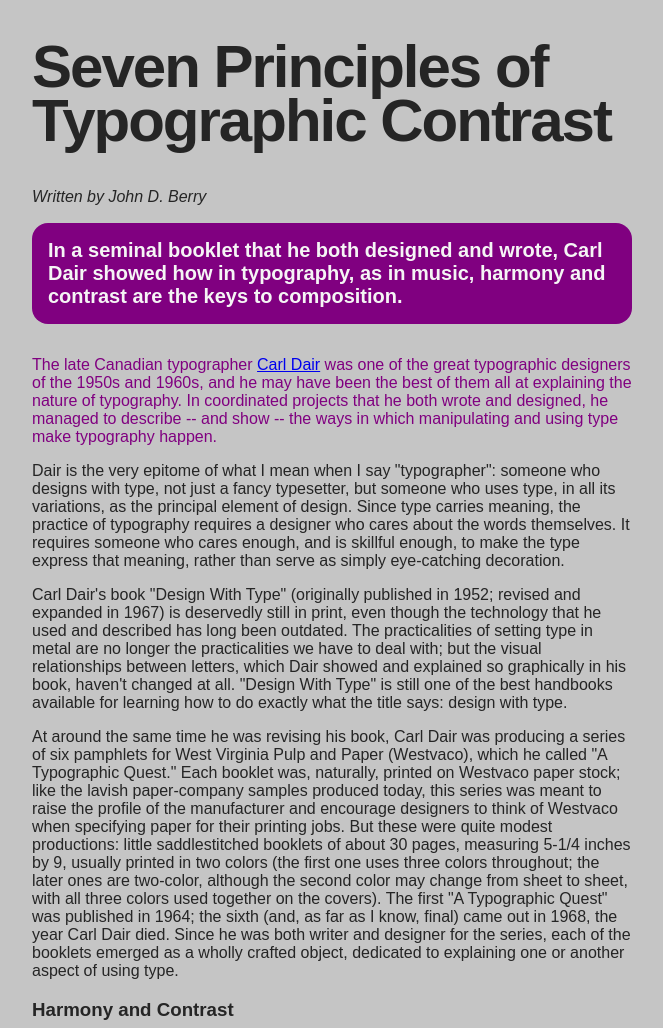
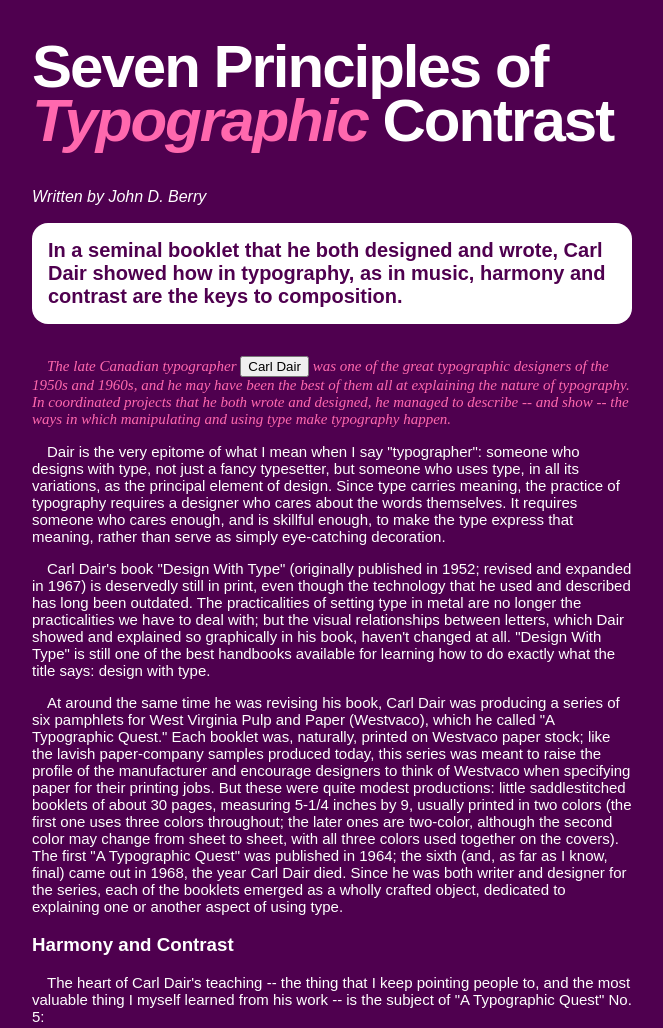
Before and after one commit to ecouture06/WebDesign1, a plain HTML site: page index.html in a window 1280 px wide. Shown: the top 1028 px of the page, without its empty margins (308-971 px from the left). Drawn offline with Linux system fonts and the light colour scheme.

Commit message:
added button and chaged colors

```diff
--- a/index.html
+++ b/index.html
@@ -19,7 +19,7 @@
 
         <h2>In a seminal booklet that he both designed and wrote, Carl Dair showed how in typography, as in music, harmony and contrast are the keys to composition.</h2>
 
-        <p class="intro">The late Canadian typographer <a href="https://en.wikipedia.org/wiki/Carl_Dair">Carl Dair</a> was one of the great typographic designers of the 1950s and 1960s, and he may have been the best of them all at explaining the nature of typography. In coordinated projects that he both wrote and designed, he managed to describe -- and show -- the ways in which manipulating and using type make typography happen.</p>
+        <p class="intro">The late Canadian typographer <button onclick="document.location='https://i.imgflip.com/982lba.jpg '">Carl Dair </button> was one of the great typographic designers of the 1950s and 1960s, and he may have been the best of them all at explaining the nature of typography. In coordinated projects that he both wrote and designed, he managed to describe -- and show -- the ways in which manipulating and using type make typography happen.</p>
 
         <p>Dair is the very epitome of what I mean when I say "typographer": someone who designs with type, not just a fancy typesetter, but someone who uses type, in all its variations, as the principal element of design. Since type carries meaning, the practice of typography requires a designer who cares about the words themselves. It requires someone who cares enough, and is skillful enough, to make the type express that meaning, rather than serve as simply eye-catching decoration.</p>
 
--- a/styles.css
+++ b/styles.css
@@ -1,6 +1,6 @@
 body {
-    background-color: #c5c5c5;
-    color: #252525;
+    background-color:rgb(79, 0, 79);
+    color: #ffffff;
     font-family: "DM Sans", sans-serif;
 }
 
@@ -19,8 +19,8 @@ h1 {
 }
 
 h2 {
-    background-color: purple ;
-    color: whitesmoke;
+    background-color: rgb(255, 255, 255) ;
+    color: rgb(79, 0, 79);
     padding: 16px;
     font-size: 20px;
     font-weight: 600;
@@ -29,10 +29,18 @@ h2 {
 }
 
 p {
-    font-size: ;
-    text-indent: ;
+    font-size: 15px;
+    text-indent: 15px;
 }
 
 .intro {
-    color: purple;
+    color: rgb(255, 104, 174);
+    font-family: "DM Sans";
+    font-style: italic;
 }
+
+.fancy {
+    font-style: italic;
+    color: rgb(255, 104, 174);
+
+}
```
